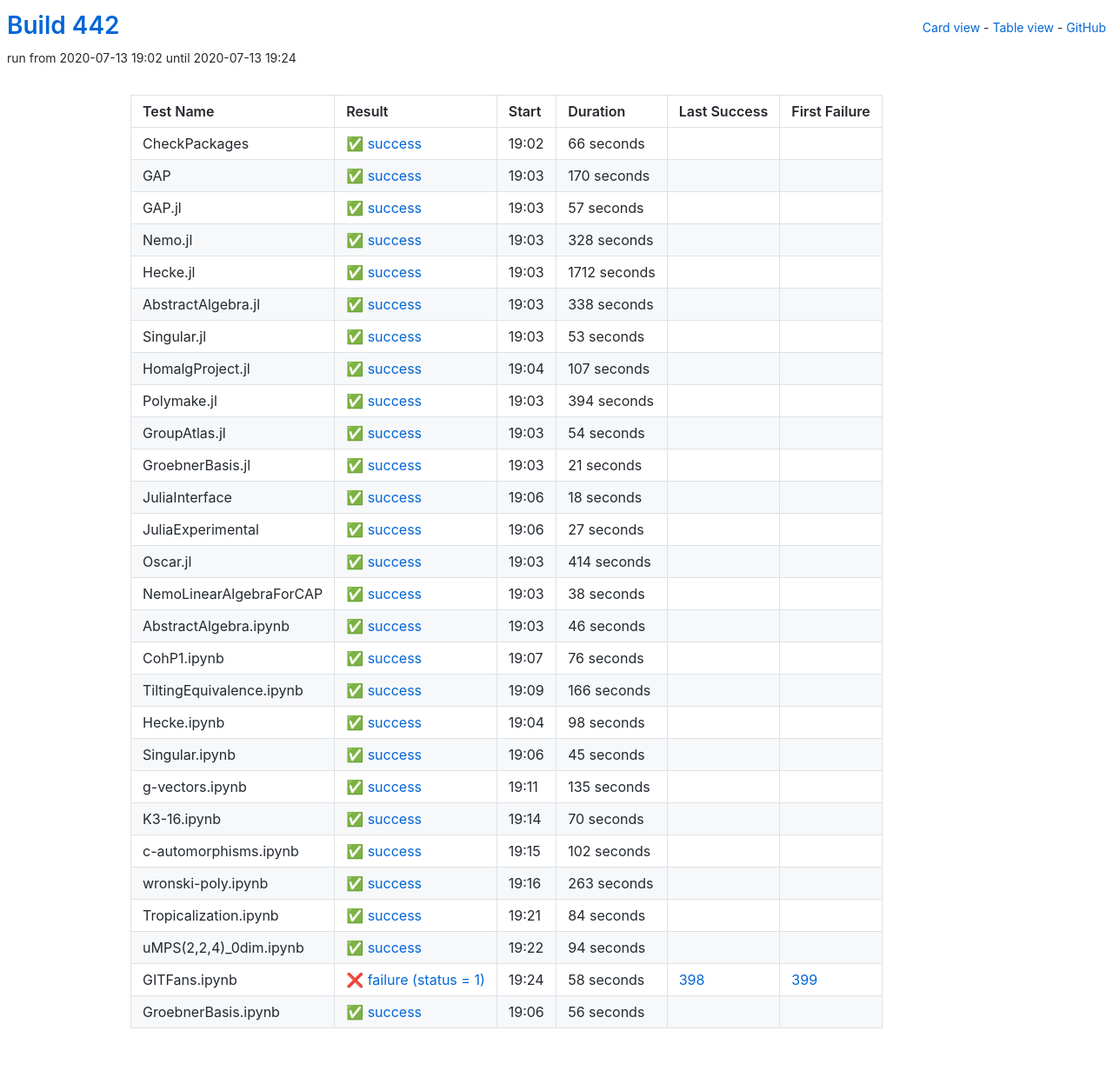
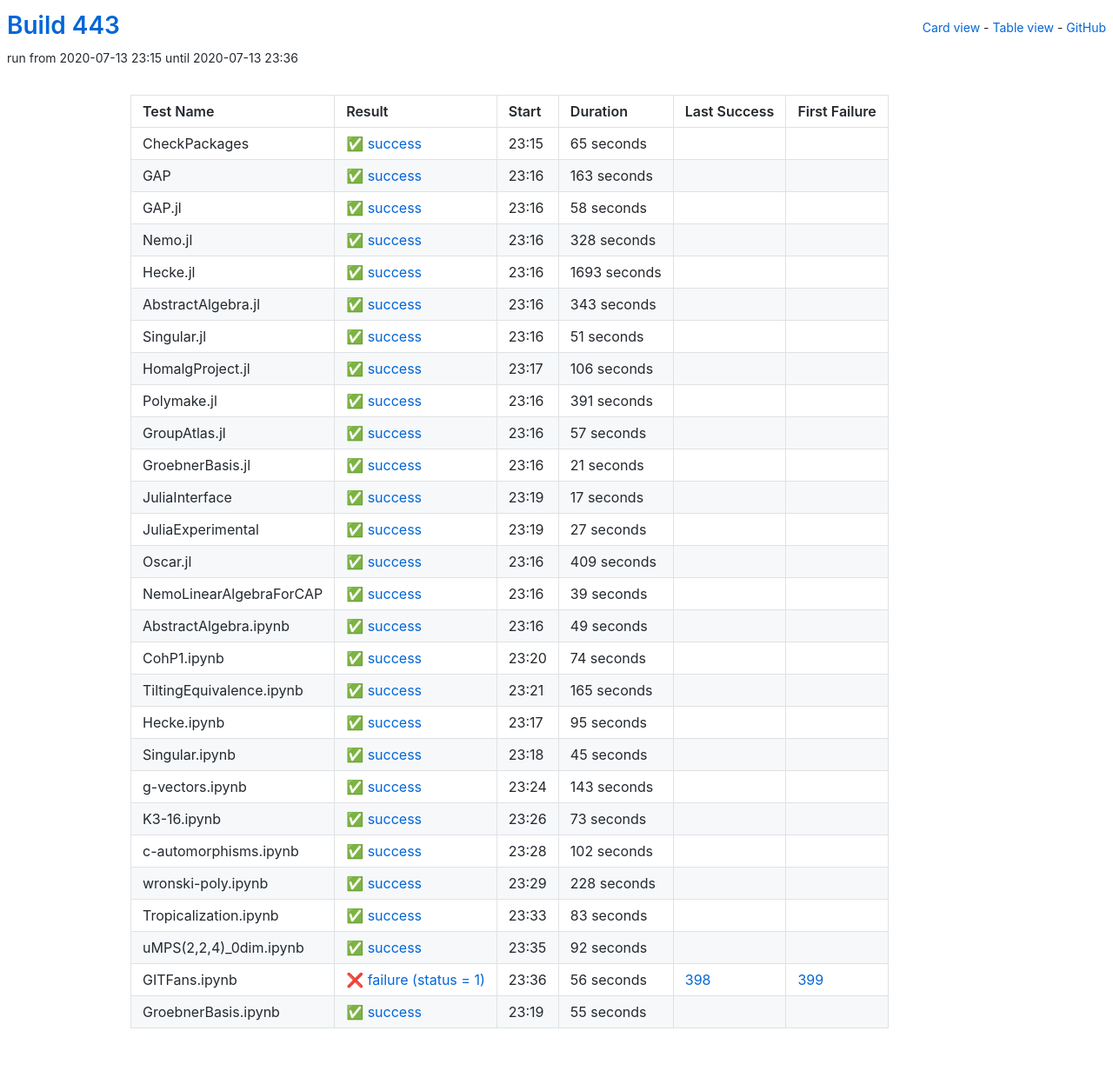
Before and after one commit to oscar-system/oscar-ci-status-stable, a Jekyll site: the page built from table.html, in a window 1280 px wide. Shown: the whole page at 87% size. Built offline with Jekyll 4.4.1, drawn with Linux system fonts in a browser that asks for light colours.

Commit message:
Build #443

```diff
--- a/_data/ci.yml
+++ b/_data/ci.yml
@@ -1,6 +1,6 @@
 ---
-build: 442
-build_url: https://oscarci.mathematik.uni-kl.de/job/oscar-stable/442/
+build: 443
+build_url: https://oscarci.mathematik.uni-kl.de/job/oscar-stable/443/
 job: oscar-stable
 organization: oscar-system
 repo: oscar-ci-status-stable
@@ -8,44 +8,44 @@ repourl: https://github.com/oscar-system/oscar-ci-status-stable
 tests:
 - name: CheckPackages
   id: checkpackages
-  log: https://oscarci.mathematik.uni-kl.de/job/oscar-stable/442/artifact/logs/build-442/CheckPackages.log
-  start: 2020-07-13 19:02
+  log: https://oscarci.mathematik.uni-kl.de/job/oscar-stable/443/artifact/logs/build-443/CheckPackages.log
+  start: 2020-07-13 23:15
   success: true
   exitcode: 0
   status: success
-  duration: 66
+  duration: 65
   last_success: false
   last_success_url:
   first_failure: false
   first_failure_url:
 - name: GAP
   id: gap
-  log: https://oscarci.mathematik.uni-kl.de/job/oscar-stable/442/artifact/logs/build-442/GAP.log
-  start: 2020-07-13 19:03
+  log: https://oscarci.mathematik.uni-kl.de/job/oscar-stable/443/artifact/logs/build-443/GAP.log
+  start: 2020-07-13 23:16
   success: true
   exitcode: 0
   status: success
-  duration: 170
+  duration: 163
   last_success: false
   last_success_url:
   first_failure: false
   first_failure_url:
 - name: GAP.jl
   id: gap-jl
-  log: https://oscarci.mathematik.uni-kl.de/job/oscar-stable/442/artifact/logs/build-442/GAP.jl.log
-  start: 2020-07-13 19:03
+  log: https://oscarci.mathematik.uni-kl.de/job/oscar-stable/443/artifact/logs/build-443/GAP.jl.log
+  start: 2020-07-13 23:16
   success: true
   exitcode: 0
   status: success
-  duration: 57
+  duration: 58
   last_success: false
   last_success_url:
   first_failure: false
   first_failure_url:
 - name: Nemo.jl
   id: nemo-jl
-  log: https://oscarci.mathematik.uni-kl.de/job/oscar-stable/442/artifact/logs/build-442/Nemo.jl.log
-  start: 2020-07-13 19:03
+  log: https://oscarci.mathematik.uni-kl.de/job/oscar-stable/443/artifact/logs/build-443/Nemo.jl.log
+  start: 2020-07-13 23:16
   success: true
   exitcode: 0
   status: success
@@ -56,80 +56,80 @@ tests:
   first_failure_url:
 - name: Hecke.jl
   id: hecke-jl
-  log: https://oscarci.mathematik.uni-kl.de/job/oscar-stable/442/artifact/logs/build-442/Hecke.jl.log
-  start: 2020-07-13 19:03
+  log: https://oscarci.mathematik.uni-kl.de/job/oscar-stable/443/artifact/logs/build-443/Hecke.jl.log
+  start: 2020-07-13 23:16
   success: true
   exitcode: 0
   status: success
-  duration: 1712
+  duration: 1693
   last_success: false
   last_success_url:
   first_failure: false
   first_failure_url:
 - name: AbstractAlgebra.jl
   id: abstractalgebra-jl
-  log: https://oscarci.mathematik.uni-kl.de/job/oscar-stable/442/artifact/logs/build-442/AbstractAlgebra.jl.log
-  start: 2020-07-13 19:03
+  log: https://oscarci.mathematik.uni-kl.de/job/oscar-stable/443/artifact/logs/build-443/AbstractAlgebra.jl.log
+  start: 2020-07-13 23:16
   success: true
   exitcode: 0
   status: success
-  duration: 338
+  duration: 343
   last_success: false
   last_success_url:
   first_failure: false
   first_failure_url:
 - name: Singular.jl
   id: singular-jl
-  log: https://oscarci.mathematik.uni-kl.de/job/oscar-stable/442/artifact/logs/build-442/Singular.jl.log
-  start: 2020-07-13 19:03
+  log: https://oscarci.mathematik.uni-kl.de/job/oscar-stable/443/artifact/logs/build-443/Singular.jl.log
+  start: 2020-07-13 23:16
   success: true
   exitcode: 0
   status: success
-  duration: 53
+  duration: 51
   last_success: false
   last_success_url:
   first_failure: false
   first_failure_url:
 - name: HomalgProject.jl
   id: homalgproject-jl
-  log: https://oscarci.mathematik.uni-kl.de/job/oscar-stable/442/artifact/logs/build-442/HomalgProject.jl.log
-  start: 2020-07-13 19:04
+  log: https://oscarci.mathematik.uni-kl.de/job/oscar-stable/443/artifact/logs/build-443/HomalgProject.jl.log
+  start: 2020-07-13 23:17
   success: true
   exitcode: 0
   status: success
-  duration: 107
+  duration: 106
   last_success: false
   last_success_url:
   first_failure: false
   first_failure_url:
 - name: Polymake.jl
   id: polymake-jl
-  log: https://oscarci.mathematik.uni-kl.de/job/oscar-stable/442/artifact/logs/build-442/Polymake.jl.log
-  start: 2020-07-13 19:03
+  log: https://oscarci.mathematik.uni-kl.de/job/oscar-stable/443/artifact/logs/build-443/Polymake.jl.log
+  start: 2020-07-13 23:16
   success: true
   exitcode: 0
   status: success
-  duration: 394
+  duration: 391
   last_success: false
   last_success_url:
   first_failure: false
   first_failure_url:
 - name: GroupAtlas.jl
   id: groupatlas-jl
-  log: https://oscarci.mathematik.uni-kl.de/job/oscar-stable/442/artifact/logs/build-442/GroupAtlas.jl.log
-  start: 2020-07-13 19:03
+  log: https://oscarci.mathematik.uni-kl.de/job/oscar-stable/443/artifact/logs/build-443/GroupAtlas.jl.log
+  start: 2020-07-13 23:16
   success: true
   exitcode: 0
   status: success
-  duration: 54
+  duration: 57
   last_success: false
   last_success_url:
   first_failure: false
   first_failure_url:
 - name: GroebnerBasis.jl
   id: groebnerbasis-jl
-  log: https://oscarci.mathematik.uni-kl.de/job/oscar-stable/442/artifact/logs/build-442/GroebnerBasis.jl.log
-  start: 2020-07-13 19:03
+  log: https://oscarci.mathematik.uni-kl.de/job/oscar-stable/443/artifact/logs/build-443/GroebnerBasis.jl.log
+  start: 2020-07-13 23:16
   success: true
   exitcode: 0
   status: success
@@ -140,20 +140,20 @@ tests:
   first_failure_url:
 - name: JuliaInterface
   id: juliainterface
-  log: https://oscarci.mathematik.uni-kl.de/job/oscar-stable/442/artifact/logs/build-442/JuliaInterface.log
-  start: 2020-07-13 19:06
+  log: https://oscarci.mathematik.uni-kl.de/job/oscar-stable/443/artifact/logs/build-443/JuliaInterface.log
+  start: 2020-07-13 23:19
   success: true
   exitcode: 0
   status: success
-  duration: 18
+  duration: 17
   last_success: false
   last_success_url:
   first_failure: false
   first_failure_url:
 - name: JuliaExperimental
   id: juliaexperimental
-  log: https://oscarci.mathematik.uni-kl.de/job/oscar-stable/442/artifact/logs/build-442/JuliaExperimental.log
-  start: 2020-07-13 19:06
+  log: https://oscarci.mathematik.uni-kl.de/job/oscar-stable/443/artifact/logs/build-443/JuliaExperimental.log
+  start: 2020-07-13 23:19
   success: true
   exitcode: 0
   status: success
@@ -164,80 +164,80 @@ tests:
   first_failure_url:
 - name: Oscar.jl
   id: oscar-jl
-  log: https://oscarci.mathematik.uni-kl.de/job/oscar-stable/442/artifact/logs/build-442/Oscar.jl.log
-  start: 2020-07-13 19:03
+  log: https://oscarci.mathematik.uni-kl.de/job/oscar-stable/443/artifact/logs/build-443/Oscar.jl.log
+  start: 2020-07-13 23:16
   success: true
   exitcode: 0
   status: success
-  duration: 414
+  duration: 409
   last_success: false
   last_success_url:
   first_failure: false
   first_failure_url:
 - name: NemoLinearAlgebraForCAP
   id: nemolinearalgebraforcap
-  log: https://oscarci.mathematik.uni-kl.de/job/oscar-stable/442/artifact/logs/build-442/NemoLinearAlgebraForCAP.log
-  start: 2020-07-13 19:03
+  log: https://oscarci.mathematik.uni-kl.de/job/oscar-stable/443/artifact/logs/build-443/NemoLinearAlgebraForCAP.log
+  start: 2020-07-13 23:16
   success: true
   exitcode: 0
   status: success
-  duration: 38
+  duration: 39
   last_success: false
   last_success_url:
   first_failure: false
   first_failure_url:
 - name: AbstractAlgebra.ipynb
   id: abstractalgebra-ipynb
-  log: https://oscarci.mathematik.uni-kl.de/job/oscar-stable/442/artifact/logs/build-442/AbstractAlgebra.ipynb.log
-  start: 2020-07-13 19:03
+  log: https://oscarci.mathematik.uni-kl.de/job/oscar-stable/443/artifact/logs/build-443/AbstractAlgebra.ipynb.log
+  start: 2020-07-13 23:16
   success: true
   exitcode: 0
   status: success
-  duration: 46
+  duration: 49
   last_success: false
   last_success_url:
   first_failure: false
   first_failure_url:
 - name: CohP1.ipynb
   id: cohp1-ipynb
-  log: https://oscarci.mathematik.uni-kl.de/job/oscar-stable/442/artifact/logs/build-442/CohP1.ipynb.log
-  start: 2020-07-13 19:07
+  log: https://oscarci.mathematik.uni-kl.de/job/oscar-stable/443/artifact/logs/build-443/CohP1.ipynb.log
+  start: 2020-07-13 23:20
   success: true
   exitcode: 0
   status: success
-  duration: 76
+  duration: 74
   last_success: false
   last_success_url:
   first_failure: false
   first_failure_url:
 - name: TiltingEquivalence.ipynb
   id: tiltingequivalence-ipynb
-  log: https://oscarci.mathematik.uni-kl.de/job/oscar-stable/442/artifact/logs/build-442/TiltingEquivalence.ipynb.log
-  start: 2020-07-13 19:09
+  log: https://oscarci.mathematik.uni-kl.de/job/oscar-stable/443/artifact/logs/build-443/TiltingEquivalence.ipynb.log
+  start: 2020-07-13 23:21
   success: true
   exitcode: 0
   status: success
-  duration: 166
+  duration: 165
   last_success: false
   last_success_url:
   first_failure: false
   first_failure_url:
 - name: Hecke.ipynb
   id: hecke-ipynb
-  log: https://oscarci.mathematik.uni-kl.de/job/oscar-stable/442/artifact/logs/build-442/Hecke.ipynb.log
-  start: 2020-07-13 19:04
+  log: https://oscarci.mathematik.uni-kl.de/job/oscar-stable/443/artifact/logs/build-443/Hecke.ipynb.log
+  start: 2020-07-13 23:17
   success: true
   exitcode: 0
   status: success
-  duration: 98
+  duration: 95
   last_success: false
   last_success_url:
   first_failure: false
   first_failure_url:
 - name: Singular.ipynb
   id: singular-ipynb
-  log: https://oscarci.mathematik.uni-kl.de/job/oscar-stable/442/artifact/logs/build-442/Singular.ipynb.log
-  start: 2020-07-13 19:06
+  log: https://oscarci.mathematik.uni-kl.de/job/oscar-stable/443/artifact/logs/build-443/Singular.ipynb.log
+  start: 2020-07-13 23:18
   success: true
   exitcode: 0
   status: success
@@ -248,32 +248,32 @@ tests:
   first_failure_url:
 - name: g-vectors.ipynb
   id: g-vectors-ipynb
-  log: https://oscarci.mathematik.uni-kl.de/job/oscar-stable/442/artifact/logs/build-442/g-vectors.ipynb.log
-  start: 2020-07-13 19:11
+  log: https://oscarci.mathematik.uni-kl.de/job/oscar-stable/443/artifact/logs/build-443/g-vectors.ipynb.log
+  start: 2020-07-13 23:24
   success: true
   exitcode: 0
   status: success
-  duration: 135
+  duration: 143
   last_success: false
   last_success_url:
   first_failure: false
   first_failure_url:
 - name: K3-16.ipynb
   id: k3-16-ipynb
-  log: https://oscarci.mathematik.uni-kl.de/job/oscar-stable/442/artifact/logs/build-442/K3-16.ipynb.log
-  start: 2020-07-13 19:14
+  log: https://oscarci.mathematik.uni-kl.de/job/oscar-stable/443/artifact/logs/build-443/K3-16.ipynb.log
+  start: 2020-07-13 23:26
   success: true
   exitcode: 0
   status: success
-  duration: 70
+  duration: 73
   last_success: false
   last_success_url:
   first_failure: false
   first_failure_url:
 - name: c-automorphisms.ipynb
   id: c-automorphisms-ipynb
-  log: https://oscarci.mathematik.uni-kl.de/job/oscar-stable/442/artifact/logs/build-442/c-automorphisms.ipynb.log
-  start: 2020-07-13 19:15
+  log: https://oscarci.mathematik.uni-kl.de/job/oscar-stable/443/artifact/logs/build-443/c-automorphisms.ipynb.log
+  start: 2020-07-13 23:28
   success: true
   exitcode: 0
   status: success
@@ -284,60 +284,60 @@ tests:
   first_failure_url:
 - name: wronski-poly.ipynb
   id: wronski-poly-ipynb
-  log: https://oscarci.mathematik.uni-kl.de/job/oscar-stable/442/artifact/logs/build-442/wronski-poly.ipynb.log
-  start: 2020-07-13 19:16
+  log: https://oscarci.mathematik.uni-kl.de/job/oscar-stable/443/artifact/logs/build-443/wronski-poly.ipynb.log
+  start: 2020-07-13 23:29
   success: true
   exitcode: 0
   status: success
-  duration: 263
+  duration: 228
   last_success: false
   last_success_url:
   first_failure: false
   first_failure_url:
 - name: Tropicalization.ipynb
   id: tropicalization-ipynb
-  log: https://oscarci.mathematik.uni-kl.de/job/oscar-stable/442/artifact/logs/build-442/Tropicalization.ipynb.log
-  start: 2020-07-13 19:21
+  log: https://oscarci.mathematik.uni-kl.de/job/oscar-stable/443/artifact/logs/build-443/Tropicalization.ipynb.log
+  start: 2020-07-13 23:33
   success: true
   exitcode: 0
   status: success
-  duration: 84
+  duration: 83
   last_success: false
   last_success_url:
   first_failure: false
   first_failure_url:
 - name: uMPS(2,2,4)_0dim.ipynb
   id: umps-2-2-4-0dim-ipynb
-  log: https://oscarci.mathematik.uni-kl.de/job/oscar-stable/442/artifact/logs/build-442/uMPS-2-2-4-_0dim.ipynb.log
-  start: 2020-07-13 19:22
+  log: https://oscarci.mathematik.uni-kl.de/job/oscar-stable/443/artifact/logs/build-443/uMPS-2-2-4-_0dim.ipynb.log
+  start: 2020-07-13 23:35
   success: true
   exitcode: 0
   status: success
-  duration: 94
+  duration: 92
   last_success: false
   last_success_url:
   first_failure: false
   first_failure_url:
 - name: GITFans.ipynb
   id: gitfans-ipynb
-  log: https://oscarci.mathematik.uni-kl.de/job/oscar-stable/442/artifact/logs/build-442/GITFans.ipynb.log
-  start: 2020-07-13 19:24
+  log: https://oscarci.mathematik.uni-kl.de/job/oscar-stable/443/artifact/logs/build-443/GITFans.ipynb.log
+  start: 2020-07-13 23:36
   success: false
   exitcode: 1
   status: failure
-  duration: 58
+  duration: 56
   last_success: 398
   last_success_url: https://oscarci.mathematik.uni-kl.de/job/oscar-stable/398/
   first_failure: 399
   first_failure_url: https://oscarci.mathematik.uni-kl.de/job/oscar-stable/399/
 - name: GroebnerBasis.ipynb
   id: groebnerbasis-ipynb
-  log: https://oscarci.mathematik.uni-kl.de/job/oscar-stable/442/artifact/logs/build-442/GroebnerBasis.ipynb.log
-  start: 2020-07-13 19:06
+  log: https://oscarci.mathematik.uni-kl.de/job/oscar-stable/443/artifact/logs/build-443/GroebnerBasis.ipynb.log
+  start: 2020-07-13 23:19
   success: true
   exitcode: 0
   status: success
-  duration: 56
+  duration: 55
   last_success: false
   last_success_url:
   first_failure: false
```
Also changed, not shown: README.md.
